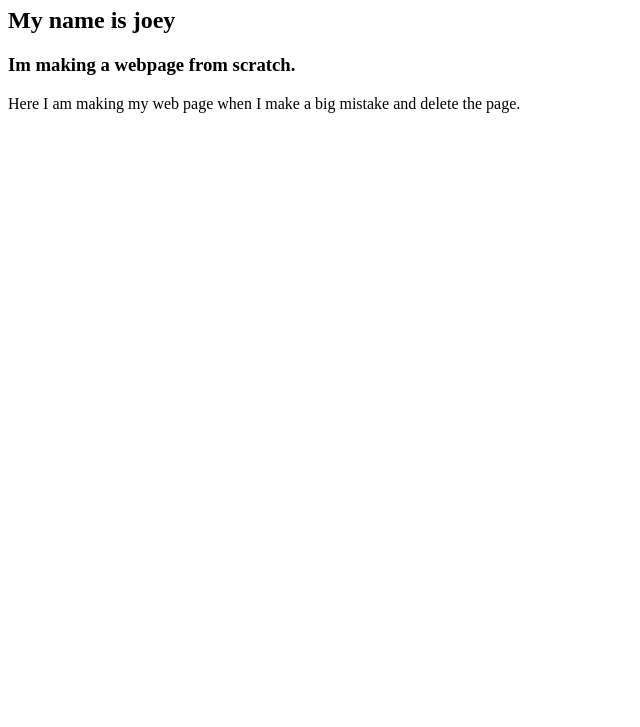
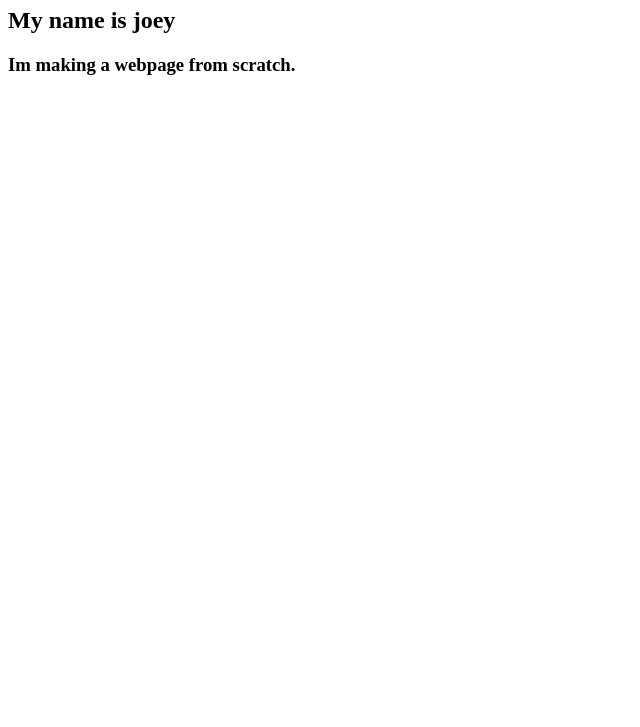
Before and after one commit to joeyklee/test-project-repo, a plain HTML site: page index.html in a window 1280 px wide. Shown: the part 73-800 px from the top of the page, without its empty margins (0-640 px from the left). Drawn offline with Linux system fonts and the light colour scheme.

Commit message:
Revert "added new paragraph"
This reverts commit 557eeee7091d0f04167cf0db14a8cc81d4a01647.

```diff
--- a/index.html
+++ b/index.html
@@ -9,7 +9,6 @@
     <h1>Hello World</h1>
     <h2>My name is joey</h2>
     <h3>Im making a webpage from scratch.</h3>
-    <p>Here I am making my web page when I make a big mistake and delete the page.</p>
 </body>
 
 </html>
```
